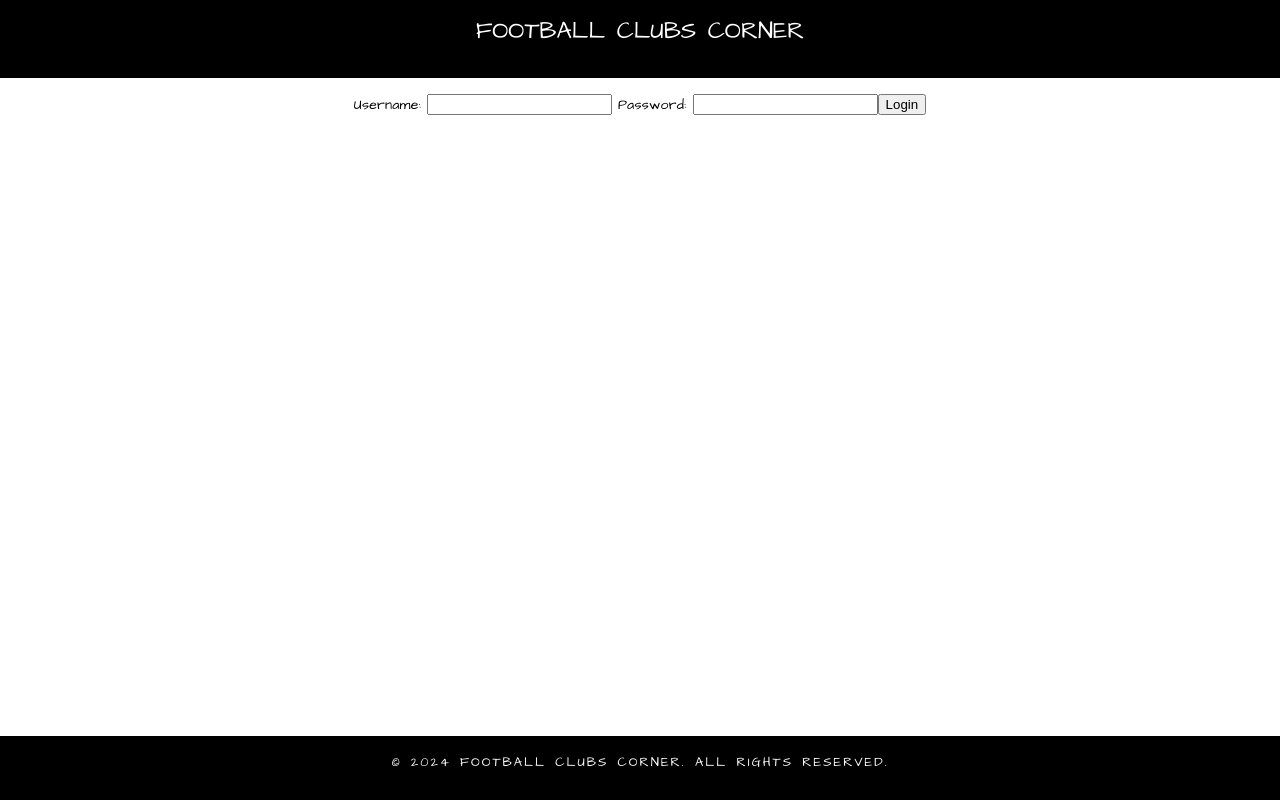
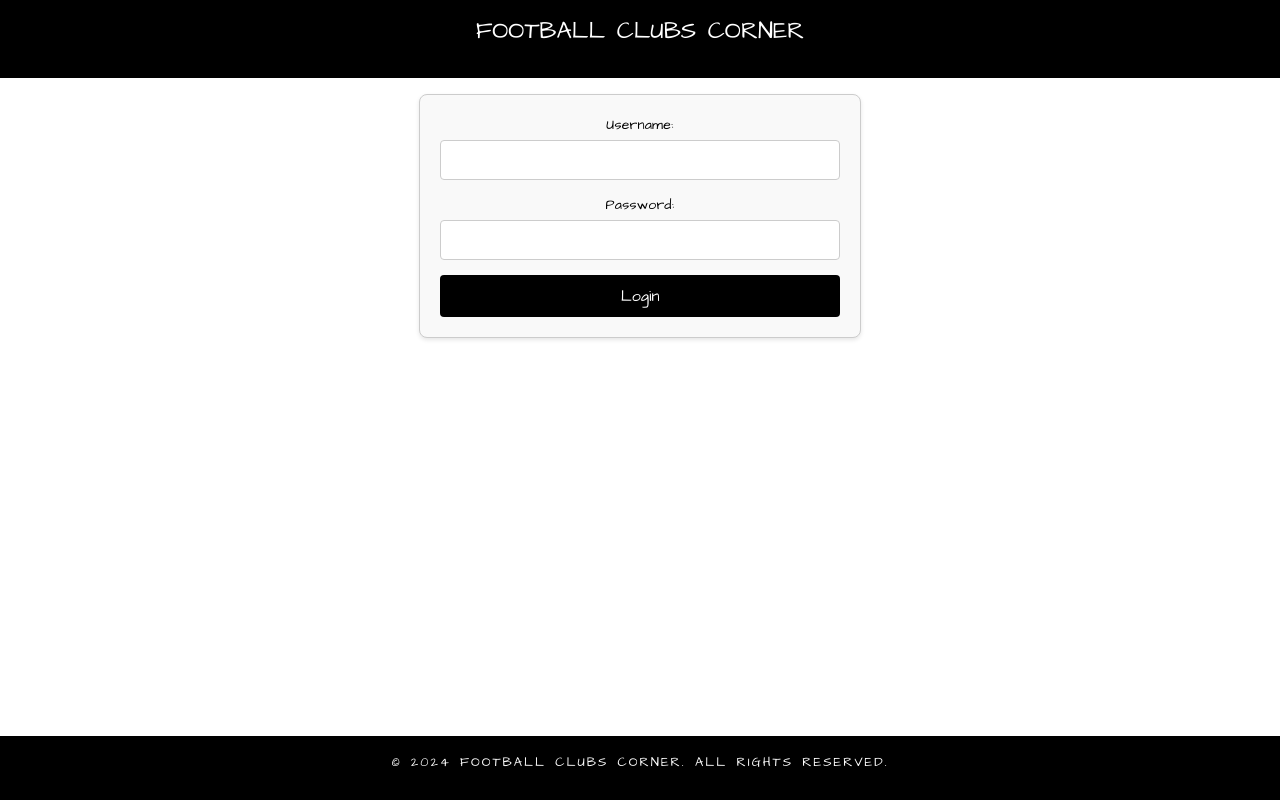
Before and after one commit to RobertinoLirusso/myapp, an Angular app: page /login in a window 1280 px wide. Built offline with nearby package versions, Linux system fonts and the light colour scheme.

Commit message:
ui changes

```diff
--- a/src/app/admin/admin.component.css
+++ b/src/app/admin/admin.component.css
@@ -86,3 +86,68 @@ h2{
   font-weight: bold;
   text-transform: uppercase;
 }
+
+@media (max-width: 768px) {
+  .add-club-container {
+    flex-direction: column;
+    align-items: stretch;
+  }
+
+  .add-club-button {
+    width: 100%;
+    text-align: center;
+    font-size: 14px;
+    padding: 10px;
+  }
+
+  .search-container input {
+    width: 100%;
+    font-size: 16px;
+    padding: 10px;
+  }
+
+  .table-container {
+    margin: 10px 0;
+  }
+
+  .table {
+    font-size: 14px;
+  }
+
+  .small-icon {
+    font-size: 16px;
+  }
+
+  .logout-button {
+    width: 100%;
+    margin-top: 10px;
+  }
+
+  h2 {
+    font-size: medium;
+  }
+}
+
+@media (max-width: 480px) {
+  .add-club-button {
+    font-size: 12px;
+    padding: 8px;
+  }
+
+  .search-container input {
+    font-size: 14px;
+    padding: 8px;
+  }
+
+  .table {
+    font-size: 12px;
+  }
+
+  .logout-button {
+    font-size: 14px;
+  }
+
+  h2 {
+    font-size: small;
+  }
+}
--- a/src/app/app.component.ts
+++ b/src/app/app.component.ts
@@ -2,8 +2,7 @@ import { Component, HostListener } from '@angular/core';
 import { RouterModule, RouterOutlet } from '@angular/router';
 import { AngularMaterialModule } from '../angular-material-module';
 import { ClubComponent } from './club/club.component';
-import { Club } from './club';
-import { ClubService } from './club.service';
+
 
 @Component({
   selector: 'app-root',
--- a/src/app/club/club.component.html
+++ b/src/app/club/club.component.html
@@ -22,4 +22,5 @@
         <app-content *ngFor="let clubList of filteredClubList" [clubList]="clubList"></app-content>
     </section>
     <p *ngIf="filteredClubList.length === 0 && filter.value" class="not-found">Club Not Found</p>
+    <p *ngIf="filteredClubList.length === 0 && !filter.value" class="not-found">No clubs</p>
 </section>
--- a/src/app/login/login.component.css
+++ b/src/app/login/login.component.css
@@ -0,0 +1,67 @@
+.login-form {
+    display: flex;
+    flex-direction: column;
+    align-items: center;
+    max-width: 400px;
+    margin: auto;
+    padding: 20px;
+    border: 1px solid #ccc;
+    border-radius: 8px;
+    background-color: #f9f9f9;
+    box-shadow: 0 2px 4px rgba(0, 0, 0, 0.1);
+}
+
+.login-form label {
+    display: flex;
+    flex-direction: column;
+    margin-bottom: 15px;
+    width: 100%;
+}
+
+.login-form input {
+    padding: 10px;
+    margin-top: 5px;
+    border: 1px solid #ccc;
+    border-radius: 4px;
+    font-size: 16px;
+    width: calc(100% - 22px);
+}
+
+.login-form button {
+    padding: 10px 20px;
+    background-color: black;
+    color: white;
+    border: none;
+    border-radius: 4px;
+    font-size: 16px;
+    font-family: "Architects Daughter", cursive;
+    cursor: pointer;
+    width: 100%;
+}
+
+.login-form button:hover {
+    background-color: rgb(63, 71, 70);
+}
+
+.error-message {
+    margin-top: 15px;
+    color: red;
+    font-size: 14px;
+    text-align: center;
+}
+
+@media (max-width: 600px) {
+    .login-form {
+        padding: 15px;
+        width: 90%;
+    }
+
+    .login-form label,
+    .login-form button {
+        font-size: 14px;
+    }
+
+    .login-form input {
+        font-size: 14px;
+    }
+}
--- a/src/app/login/login.component.html
+++ b/src/app/login/login.component.html
@@ -1,4 +1,4 @@
-<form (submit)="login()">
+<form (submit)="login()" class="login-form">
   <label>
     Username:
     <input type="text" [(ngModel)]="username" name="username" required>
@@ -8,5 +8,5 @@
     <input type="password" [(ngModel)]="password" name="password" required>
   </label>
   <button type="submit">Login</button>
-    <div *ngIf="errorMessage">{{ errorMessage }}</div>
+  <div *ngIf="errorMessage" class="error-message">{{ errorMessage }}</div>
 </form>
```
Lines whose indentation alone changed are shown as unchanged.
